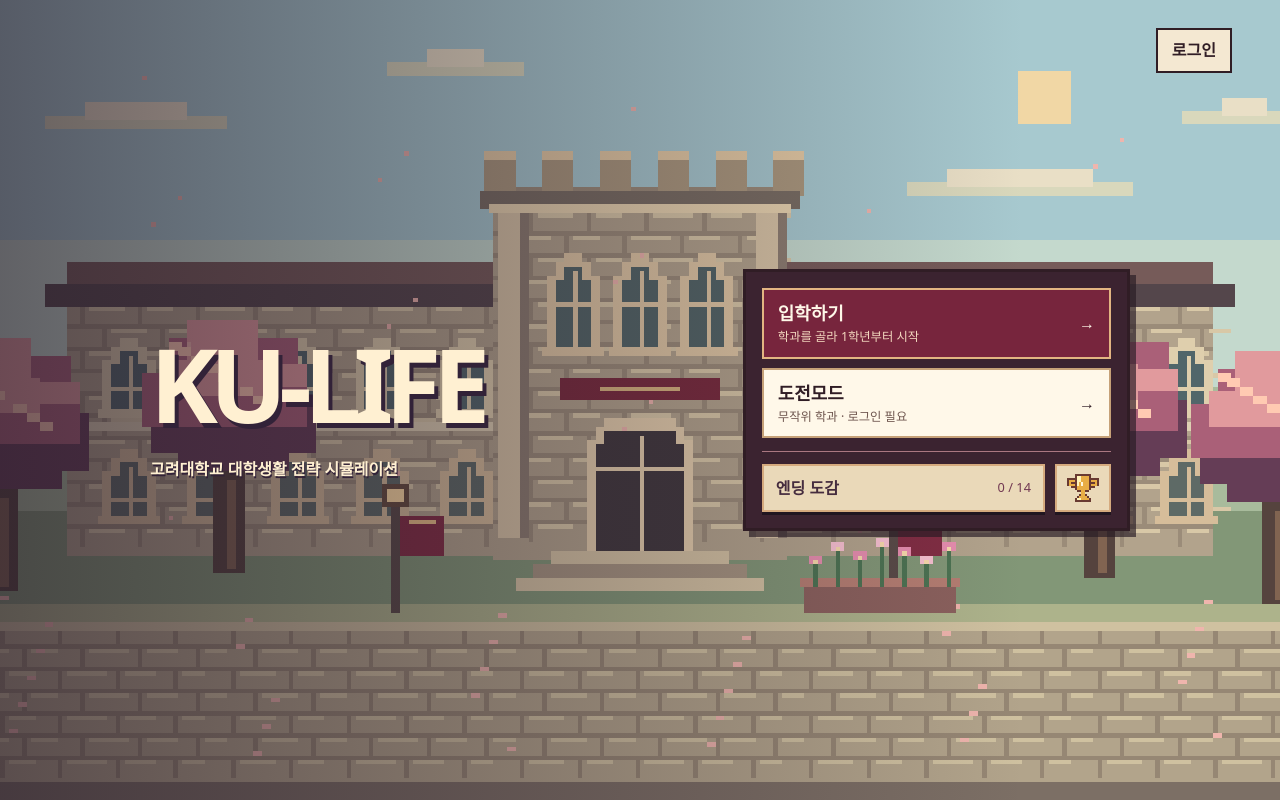
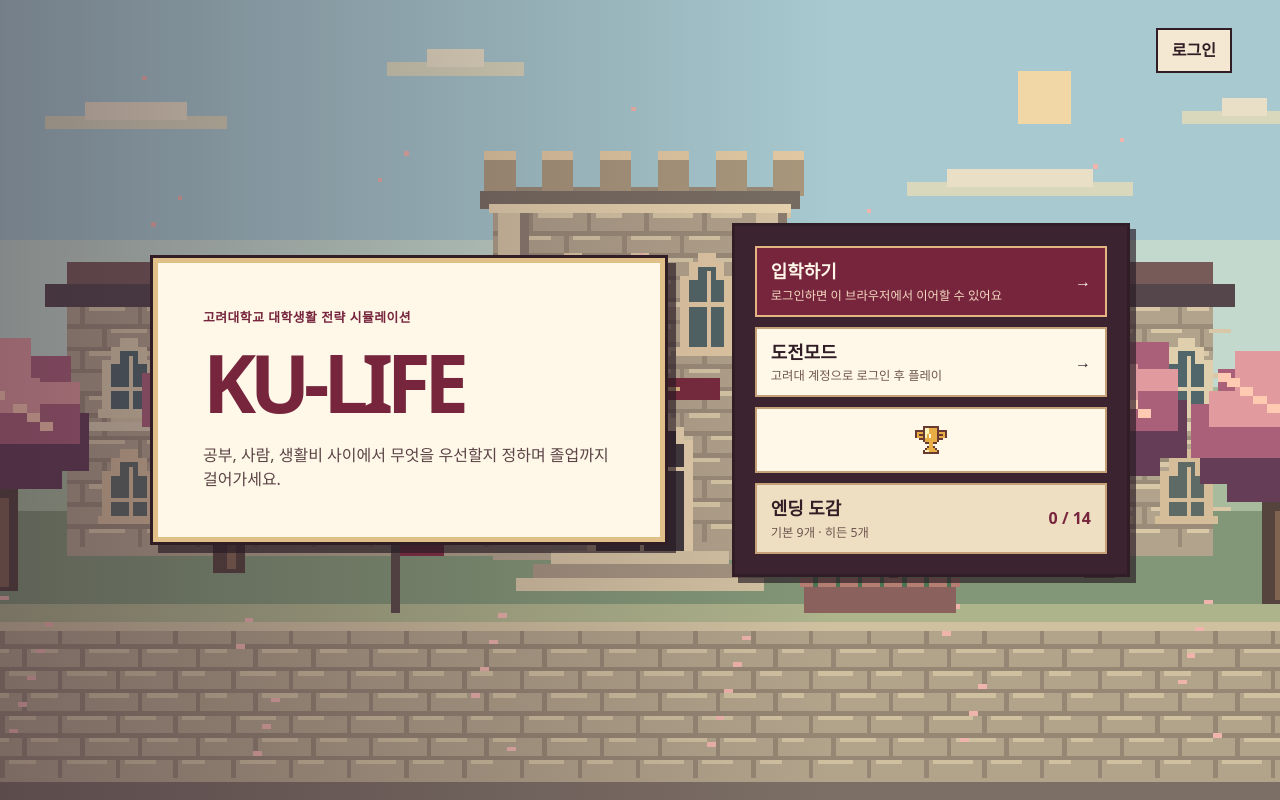
Before and after one commit to Korernyangi/ku-life, a website built with Vite: page ku-life/index.html in a window 1280 px wide. Built offline with nearby package versions, Linux system fonts and the light colour scheme.

Commit message:
Restore original title layout around the trophy button

```diff
--- a/ku-life/src/atlas/atlas.css
+++ b/ku-life/src/atlas/atlas.css
@@ -60,7 +60,7 @@ button:disabled { cursor: default; }
   content: '';
   position: absolute;
   inset: 0;
-  background: linear-gradient(90deg, #261a28a0, transparent 80%);
+  background: linear-gradient(90deg, #301c2b6e, transparent 65%);
 }
 .scene-canvas { display: block; width: 100%; height: 100%; object-fit: cover; image-rendering: pixelated; }
 .landing-layout {
@@ -70,29 +70,27 @@ button:disabled { cursor: default; }
   display: grid;
   grid-template-columns: minmax(0, 1.3fr) minmax(0, 1fr);
   align-items: center;
-  gap: clamp(18px, 7vw, 100px);
+  gap: clamp(18px, 5vw, 76px);
 }
-.landing-card { padding: 12px 0; }
+.landing-card {
+  padding: clamp(22px, 5vw, 50px);
+  border: 3px solid var(--ink);
+  background: var(--paper);
+  box-shadow: inset 0 0 0 5px #e1bf89, 8px 8px 0 #271a24a8;
+}
 .landing h1 {
   margin: 12px 0 18px;
-  color: #fff0d2;
-  text-shadow: 4px 5px #322238;
-  font-size: clamp(3.3rem, 8vw, 7rem);
+  color: var(--crimson);
+  font-size: clamp(2.8rem, 7vw, 5rem);
   font-weight: 900;
   letter-spacing: -.08em;
   line-height: 1.06;
 }
-.landing-card > p {
-  color: #fff0d2;
-  font-weight: 800;
-  text-shadow: 1px 2px #322238;
-}
+.landing-card > p:not(.context-label, .notice) { color: #5b4445; }
 .entry-panel {
   display: grid;
-  gap: 9px;
-  width: 100%;
-  max-width: 390px;
-  padding: 16px;
+  gap: 10px;
+  padding: clamp(12px, 2vw, 20px);
   border: 3px solid var(--ink);
   background: var(--dark);
   box-shadow: 6px 6px 0 #271a24a8;
@@ -116,26 +114,10 @@ button:disabled { cursor: default; }
 .entry-button.entry-primary { border-color: #e2b582; background: var(--crimson); color: #fff8e9; }
 .entry-button.entry-primary:hover { background: #903a56; }
 .entry-primary small { color: #f3d8bf; }
-.entry-footer {
-  display: grid;
-  grid-template-columns: minmax(0, 1fr) 56px;
-  gap: 10px;
-  margin-top: 4px;
-  padding-top: 12px;
-  border-top: 1px solid #aa7781;
-}
-.entry-archive, .entry-trophy {
-  min-height: 48px;
-  background: #ead9b9;
-  color: #452c3e;
-  border: 2px solid #d5aa7e;
-  box-shadow: 0 3px #211620;
-}
-.entry-archive:hover, .entry-trophy:hover { background: #fff0ca; }
-.entry-archive { display: flex; justify-content: space-between; align-items: center; padding: 0 12px; }
-.entry-archive span { color: #723952; font-size: .8rem; font-variant-numeric: tabular-nums; }
-.entry-trophy { display: grid; place-items: center; }
+.entry-trophy { justify-content: center; }
 .entry-trophy canvas { width: 32px; height: 32px; image-rendering: pixelated; }
+.entry-archive { background: #eedec2; }
+.entry-archive > span:last-child { color: var(--crimson); font-variant-numeric: tabular-nums; }
 .save-portrait { width: 39px; height: auto; image-rendering: pixelated; border: 2px solid #eed4a8; }
 .atlas-dialog {
   width: min(630px, calc(100% - 32px));
@@ -407,6 +389,8 @@ thead, tfoot { background: #f4e5cb; }
   .balances { grid-template-columns: repeat(2, minmax(0, 1fr)); gap: 10px; }
   .balances > div { display: block; }
   .balances dd { text-align: left; }
+  .landing { align-items: end; padding-bottom: 42px; }
+  .landing-layout { max-width: 510px; grid-template-columns: 1fr; }
 }
 @media (max-width: 460px) {
   .major-filters, .major-list { grid-template-columns: 1fr; }
@@ -452,12 +436,3 @@ thead, tfoot { background: #f4e5cb; }
 .challenge-result { margin-top: 20px; border-top: 1px solid var(--line); padding-top: 14px; }
 .challenge-ranking td { overflow-wrap: anywhere; }
 .challenge-ranking th { text-align: left; }
-
-@media (max-width: 700px) {
-  .landing { padding: 80px 20px 30px; align-items: end; }
-  .landing-art::after { background: linear-gradient(transparent 28%, #281b2cb5 95%); }
-  .landing-layout { grid-template-columns: 1fr; width: min(100%, 380px); gap: 14px; }
-  .landing-card { padding: 0; }
-  .landing h1 { margin-bottom: 8px; }
-  .entry-panel { padding: 12px; }
-}
--- a/ku-life/src/atlas/ui.js
+++ b/ku-life/src/atlas/ui.js
@@ -168,8 +168,9 @@ function titleScreen() {
       </button>
       <div class="landing-layout">
       <section class="landing-card">
+        <p class="context-label">고려대학교 대학생활 전략 시뮬레이션</p>
         <h1 tabindex="-1">KU-LIFE</h1>
-        <p>고려대학교 대학생활 전략 시뮬레이션</p>
+        <p>공부, 사람, 생활비 사이에서 무엇을 우선할지 정하며 졸업까지 걸어가세요.</p>
       </section>
       <section class="entry-panel" aria-label="게임 시작">
         ${saved ? `<button type="button" class="entry-button entry-primary" data-action="resume" aria-labelledby="resume-label" aria-describedby="resume-details">
@@ -177,21 +178,19 @@ function titleScreen() {
           <span><strong id="resume-label">${saved.phase === 'ended' ? '지난 결과 보기' : '이어하기'}</strong><small id="resume-details">${major ? escape(major.name) + ' · ' : ''}${termLabel(saved.semester)} · ${savedPhase[saved.phase]}</small></span><span aria-hidden="true">→</span>
         </button>` : ''}
         <button type="button" class="entry-button ${saved ? '' : 'entry-primary'}" data-action="new" aria-labelledby="new-label" aria-describedby="new-details">
-          <span><strong id="new-label">입학하기</strong><small id="new-details">학과를 골라 1학년부터 시작</small></span><span aria-hidden="true">→</span>
+          <span><strong id="new-label">입학하기</strong><small id="new-details">${accountId ? '학과를 골라 1학년부터 시작' : '로그인하면 이 브라우저에서 이어할 수 있어요'}</small></span><span aria-hidden="true">→</span>
         </button>
         <button type="button" class="entry-button" data-action="challenge-open">
-          <span><strong>도전모드</strong><small>${accountId ? '무작위 학과 · 낮은 초기 스탯과 자금' : '무작위 학과 · 로그인 필요'}</small></span><span aria-hidden="true">→</span>
+          <span><strong>도전모드</strong><small>${accountId ? '무작위 학과 · 낮은 초기 스탯과 자금' : '고려대 계정으로 로그인 후 플레이'}</small></span><span aria-hidden="true">→</span>
+        </button>
+        <button type="button" class="entry-button entry-trophy" data-action="ranking" aria-label="도전 순위표" title="도전 순위표">
+          <canvas width="16" height="16" aria-hidden="true"></canvas>
         </button>
         <p class="challenge-status notice" role="status"></p>
+        <button type="button" class="entry-button entry-archive" data-action="archive" aria-labelledby="archive-label" aria-describedby="archive-count">
+          <span><strong id="archive-label">엔딩 도감</strong><small>기본 ${basicEndings.length}개 · 히든 ${hiddenEndings.length}개</small></span><span id="archive-count">${unlockedEndings.size} / ${endingEntries.length}</span>
+        </button>
         ${storageNotice ? `<p class="notice" role="status">${escape(storageNotice)}</p>` : ''}
-        <div class="entry-footer">
-          <button type="button" class="entry-archive" data-action="archive" aria-labelledby="archive-label" aria-describedby="archive-count">
-            <strong id="archive-label">엔딩 도감</strong><span id="archive-count">${unlockedEndings.size} / ${endingEntries.length}</span>
-          </button>
-          <button type="button" class="entry-trophy" data-action="ranking" aria-label="도전 순위표" title="도전 순위표">
-            <canvas width="16" height="16" aria-hidden="true"></canvas>
-          </button>
-        </div>
       </section>
       </div>
     </main>`;
```
